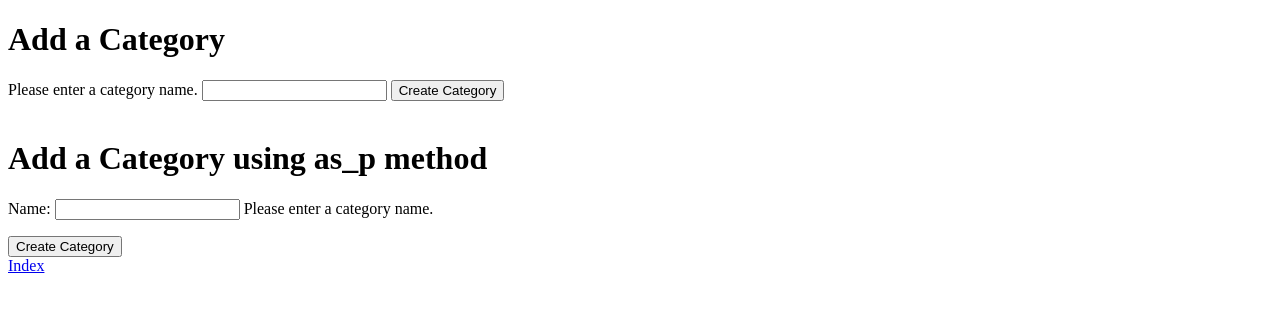
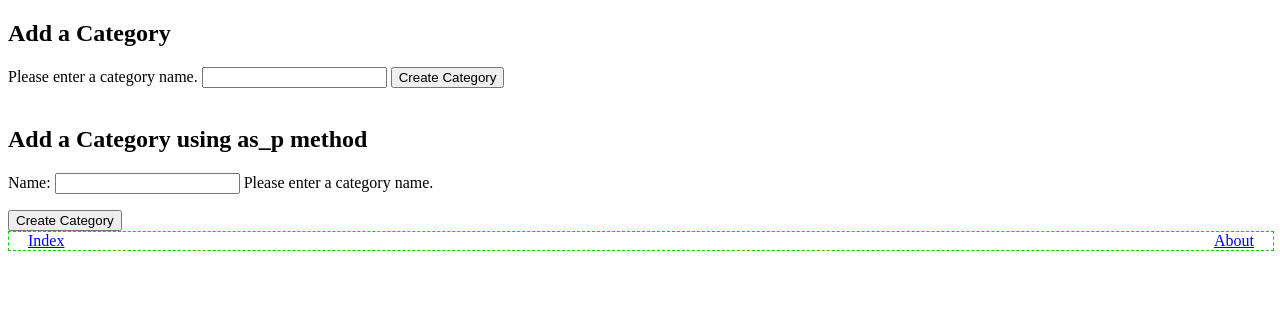
Before and after one commit to Krz-Aramis/Rango, a Django app: page /add_category/ in a window 1280 px wide. Shown: the top 312 px of the page. Run offline with Django 3.2, Linux system fonts and the light colour scheme.

Commit message:
Use base template and content blocks!
I assumed I would need to create yet another page to show that
the category already existed. Therefore, it grew tiresome
to copy and paste the same HTML base code all the time.

Using the Digging into Django Treasure gram app as an inspiration,
I created a base template and derived all existing pages from it.

I already had a simple CSS file from before (PhotoUploader) and
I used that to ensure that the footer displayed better. Along with,
this I can see that multiple content blocks can be used. Nice!

Now, there will be no need to create a new page to handle the
condition where the category already exists. We will simply
show a DIV with a message to this effect.

    --- Lionel Saliou, Ph.D

```diff
--- /dev/null
+++ b/tango_with_django_project/rango/static/rango/css/style.css
@@ -0,0 +1,93 @@
+/* Taken from drag_upload.html */
+
+#holder {
+    border: 10px dashed #ccc;
+    width: 300px;
+    min-height: 300px;
+    margin: 20px auto;
+}
+
+#holder.hover {
+    border: 10px dashed #0c0;
+}
+
+#holder img {
+    display: block;
+    margin: 10px auto;
+}
+
+#holder p {
+    margin: 10px;
+    font-size: 14px;
+}
+
+progress {
+    width: 100%;
+}
+
+progress:after {
+    content: '%';
+}
+
+.fail {
+    background: #c00;
+    padding: 2px;
+    color: #fff;
+}
+
+.hidden {
+    display: none !important;
+}
+
+#wrapper {
+    width: 960px; /* this will have to be driven by the view port size */
+    padding-top: 10px;
+    padding-right: 30px;
+    padding-left: 30px;
+    padding-bottom: 10px;
+}
+
+/* Class used by the PHP script to show the images that were successfully uploaded. */
+.img_out {
+    border:none;
+    width: 26.42%; /* 250 / 960 */
+    box-shadow: 0 0 5px 5px #888;
+}
+
+.img_preview {
+    border:none;
+    width: 83%; /* 250/300 -- size of container */
+    box-shadow: -5px -5px 5px 5px #888;
+}
+
+p.error {
+    font-size: 16px;
+    color: #ccc;
+}
+
+/* overall page footer: the list is shown as a "table" */
+
+footer {
+    display: table;
+    width: 97%;
+    padding-left: 1.5%;
+    padding-right: 1.5%;
+    border: 1px dashed #0c0;
+}
+
+footer ul {
+    display: table-row;
+}
+
+footer ul li {
+    display: table-cell;
+    text-align: center;
+}
+
+footer ul li:first-child {
+    text-align: left;
+}
+
+footer ul li:last-child {
+    text-align: right;
+}
--- a/tango_with_django_project/rango/templates/rango/add_category.html
+++ b/tango_with_django_project/rango/templates/rango/add_category.html
@@ -1,14 +1,7 @@
-<!DOCTYPE html>
-
+{% extends 'rango/base.html' %}
 {% load staticfiles %}
 
-<html>
-
-    <head>
-        <title>Rango</title>
-    </head>
-
-    <body>
+{% block content %}
     <h1>Add a Category</h1>
 
     <form id="category_form"
@@ -48,8 +41,4 @@
                 value="Create Category" />
     </form>
 
-        <a href="/rango">Index</a><br />
-
-    </body>
-
-</html>
+{% endblock %}
--- /dev/null
+++ b/tango_with_django_project/rango/templates/rango/base.html
@@ -0,0 +1,25 @@
+<!DOCTYPE html>
+{% load staticfiles %}
+<html>
+    <head>
+        <meta charset="utf-8">
+        <meta http-equiv="X-UA-Compatible" content="IE=edge">
+        <link href="{% static 'rango/css/style.css' %}" rel="stylesheet" media="screen">
+        <title>Rango</title>
+    </head>
+
+    <body>
+        <section>
+            {% block content %}
+            {% endblock %}
+            <footer>
+                <ul>
+                    <li><a href="/rango">Index</a></li>
+                    {% block myfooter %}
+                    {% endblock %}
+                    <li><a href="/rango/about/">About</a></li>
+                </ul>
+            </footer>
+        </section>
+    </body>
+</html>
```
Also changed, not shown: tango_with_django_project/rango/templates/rango/about.html (+7 -17 lines), tango_with_django_project/rango/templates/rango/category.html (+3 -14 lines), tango_with_django_project/rango/templates/rango/index.html (+6 -18 lines). Lines whose indentation alone changed are shown as unchanged.
